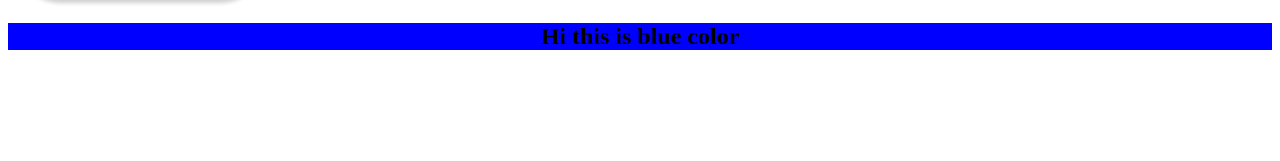
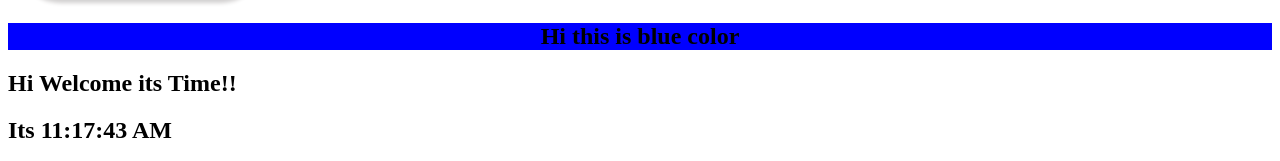
Before and after one commit to NavneetOrion/React-Work, a React (Create React App) app: page / in a window 1280 px wide. Shown: the part 1106-1267 px from the top of the page. Before the commit the page ends 1176 px from the top, so only its background shows below. Built offline with nearby package versions, Linux system fonts and the light colour scheme.

Commit message:
Used Date() Object

```diff
--- /dev/null
+++ b/src/Tick.jsx
@@ -0,0 +1,14 @@
+import React from 'react';
+function Tick(){
+    return(
+        <>
+        <h2>Hi Welcome its Time!!</h2>
+        <h2>Its {new Date().toLocaleTimeString()}</h2>
+
+        </>
+    )
+}
+
+setInterval(Tick,1000);
+
+export default Tick;
--- a/src/index.js
+++ b/src/index.js
@@ -6,6 +6,7 @@ import Image from './Image';
 import Embedding from './Embedding';
 import DisplayingData from './DisplayingData';
 import Condition from './Condition';
+import Tick from './Tick';
 
 
 const root = ReactDOM.createRoot(document.getElementById('root'));
@@ -17,6 +18,7 @@ root.render(
     <Image/>
     <DisplayingData/>
     <Condition/>
+    <Tick/>
 
   </>
 
```
